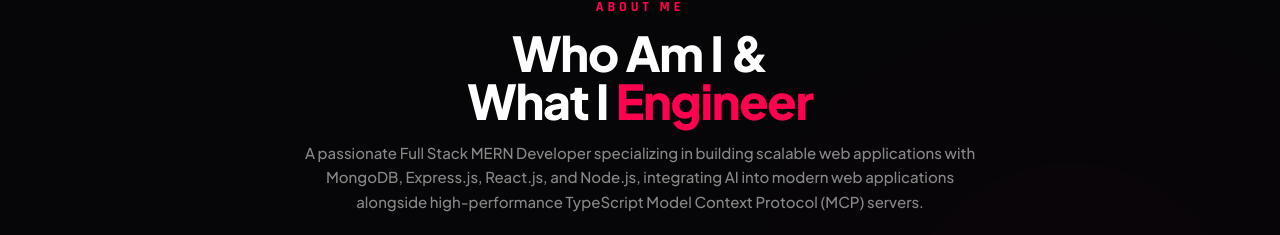
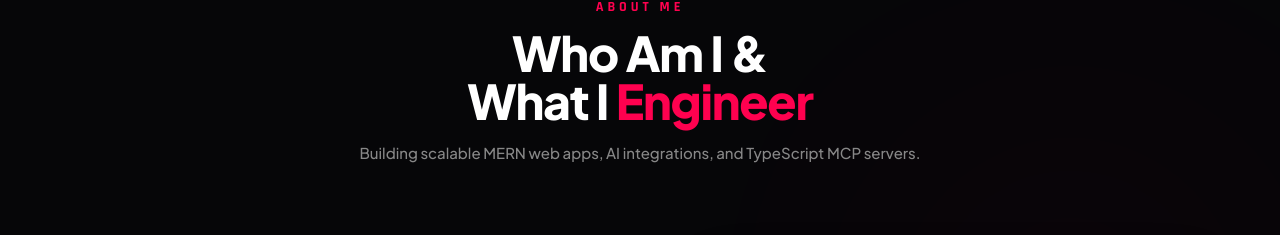
Before and after one commit to SohailShabbir867/devsohail, a React (Vite) app: page / in a window 1280 px wide. Shown: the part 915-1150 px from the top of the page. Built offline with nearby package versions, Linux system fonts and the light colour scheme.

Commit message:
chore(about): shorten ABOUT_INTRO subtitle to ~30% length

```diff
--- a/src/data/constants.ts
+++ b/src/data/constants.ts
@@ -69,7 +69,7 @@ export const ROLES = [
 ];
 
 export const ABOUT_INTRO =
-  'A passionate Full Stack MERN Developer specializing in building scalable web applications with MongoDB, Express.js, React.js, and Node.js, integrating AI into modern web applications alongside high-performance TypeScript Model Context Protocol (MCP) servers.';
+  'Building scalable MERN web apps, AI integrations, and TypeScript MCP servers.';
 
 export const ABOUT_HIGHLIGHTS: AboutHighlight[] = [
   {
```
